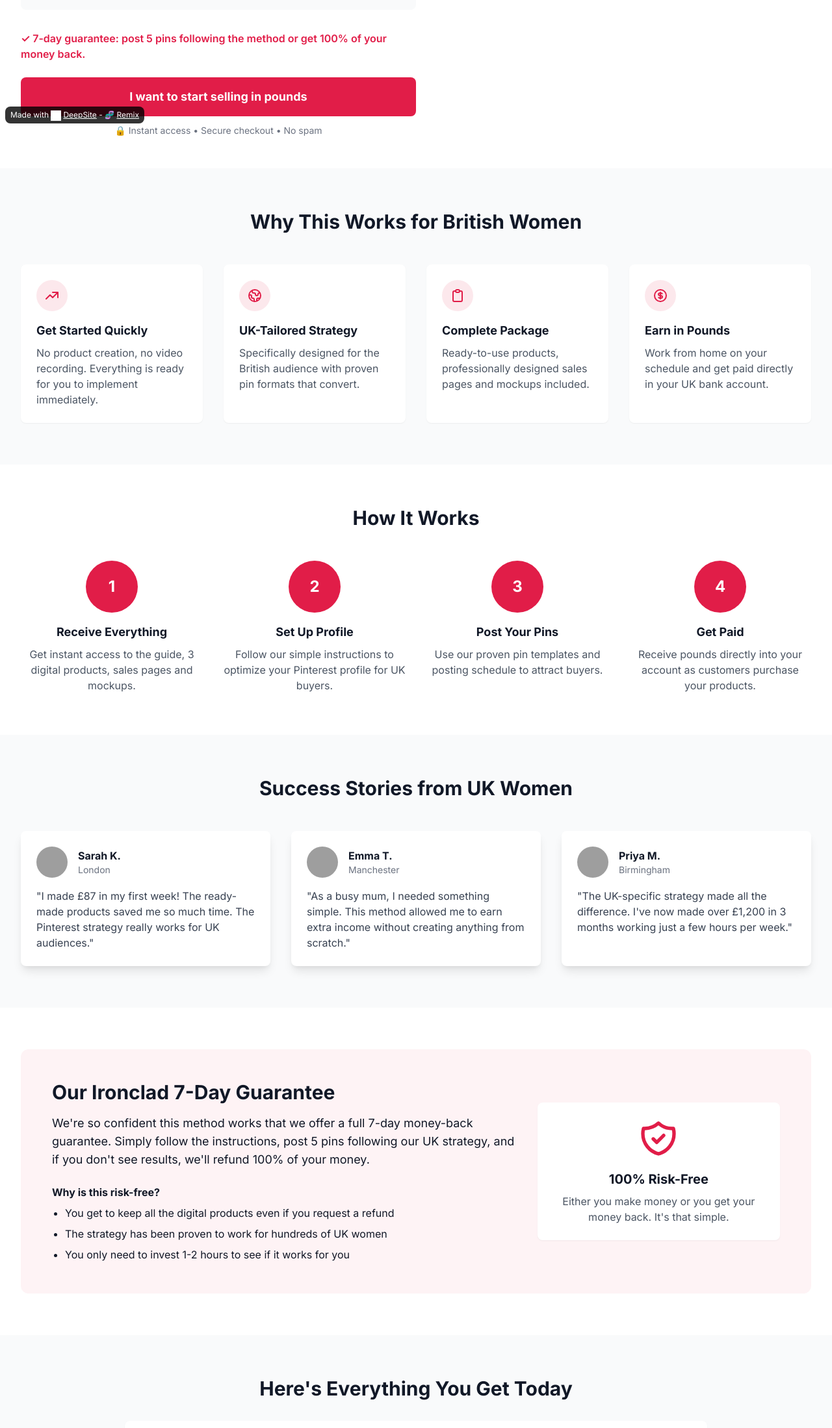
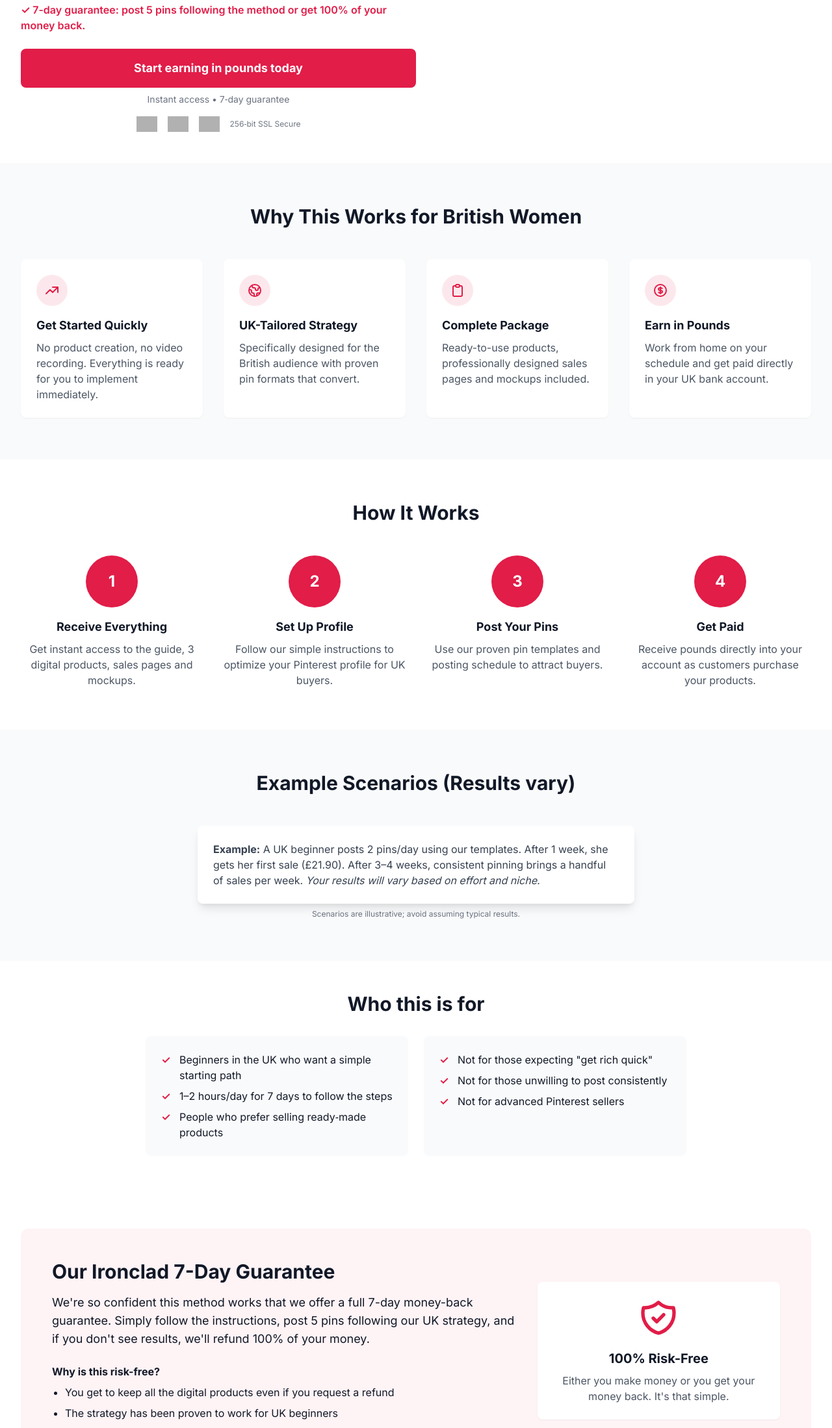
Before and after one commit to Arr0Zz/Pinterest-UK-Challenge, a plain HTML site: page index.html in a window 1280 px wide. Shown: the part 602-2800 px from the top of the page at 65% size. Drawn offline with nearby package versions, Linux system fonts and the light colour scheme; grey boxes are pictures that could not be loaded.

Commit message:
Update index.html

```diff
--- a/index.html
+++ b/index.html
@@ -9,7 +9,7 @@
     <meta property="og:image" content="https://example.com/pinterest-profit-method.jpg">
     <meta property="og:url" content="https://example.com">
     <meta name="twitter:card" content="summary_large_image">
-    <title>Pinterest Profit Method - Earn £ in 7 Days | Pinterest UK Challenge</title>
+    <title>Start Earning in Pounds This Week | Pinterest UK Method</title>
     <script src="https://cdn.tailwindcss.com"></script>
     <link rel="preconnect" href="https://fonts.googleapis.com">
     <link rel="preconnect" href="https://fonts.gstatic.com" crossorigin>
@@ -58,8 +58,12 @@
     <section class="py-12 px-4 sm:px-6 lg:px-8 max-w-7xl mx-auto">
         <div class="flex flex-col lg:flex-row items-center gap-12">
             <div class="lg:w-1/2">
-                <h1 class="text-4xl md:text-5xl font-bold leading-tight mb-6">Earn £ in 7 Days on Pinterest</h1>
-                <p class="text-xl text-gray-600 mb-8">Receive 3 ready-made digital products + sales pages and the step-by-step Pinterest UK strategy — publish your first pin today and start selling this week.</p>
+                <h1 class="text-4xl md:text-5xl font-bold leading-tight mb-4">
+                  Start earning in pounds this week on Pinterest
+                </h1>
+                <p class="text-xl text-gray-600 mb-6">
+                  Get 3 ready‑made digital products, sales pages and the UK‑specific Pinterest playbook. Post your first pin today.
+                </p>
 
                 <div class="bg-gray-50 p-6 rounded-lg mb-8">
                     <h3 class="font-bold text-lg mb-4">Here's everything you get:</h3>
@@ -79,13 +83,20 @@
                     <p class="text-primary font-semibold mb-2">✓ 7-day guarantee: post 5 pins following the method or get 100% of your money back.</p>
                 </div>
 
-                <a href="#final-cta" class="block w-full bg-primary hover:bg-opacity-90 text-white text-center font-bold py-4 px-6 rounded-lg text-lg transition duration-200 mb-3">
-                    I want to start selling in pounds
+                <a href="https://pay.hotmart.com/T101256274T?utm_source=pinterest&utm_medium=lp&utm_campaign=ppmethod"
+                   class="block w-full bg-primary hover:bg-opacity-90 text-white text-center font-bold py-4 px-6 rounded-lg text-lg transition duration-200 mb-2">
+                  Start earning in pounds today
                 </a>
-                <p class="text-gray-500 text-sm text-center">🔒 Instant access • Secure checkout • No spam</p>
+                <p class="text-gray-500 text-sm text-center mb-4">Instant access • 7‑day guarantee</p>
+
+                <!-- Trust / payment badges -->
+                <div class="flex items-center justify-center gap-4 opacity-80">
+                  <img src="https://upload.wikimedia.org/wikipedia/commons/2/2a/Visa_Brandmark_Blue_2021.png" alt="Visa" class="h-6">
+                  <img src="https://upload.wikimedia.org/wikipedia/commons/b/b7/MasterCard_Logo.svg" alt="Mastercard" class="h-6">
+                  <img src="https://upload.wikimedia.org/wikipedia/commons/4/41/Verified-by-visa-logo.png" alt="Secure" class="h-6">
+                  <span class="text-xs text-gray-600">256‑bit SSL Secure</span>
+                </div>
             </div>
-
-
         </div>
     </section>
 
@@ -172,43 +183,33 @@
     <!-- Social Proof Section -->
     <section class="py-16 px-4 sm:px-6 lg:px-8 bg-gray-50">
         <div class="max-w-7xl mx-auto">
-            <h2 class="text-3xl font-bold text-center mb-12">Success Stories from UK Women</h2>
+            <h2 class="text-3xl font-bold text-center mb-12">Example Scenarios (Results vary)</h2>
 
-            <div class="grid md:grid-cols-2 lg:grid-cols-3 gap-8">
-                <div class="bg-white p-6 rounded-lg testimonial-card">
-                    <div class="flex items-center mb-4">
-                        <img src="https://randomuser.me/api/portraits/women/43.jpg" alt="Sarah from London" class="w-12 h-12 rounded-full mr-4">
-                        <div>
-                            <h4 class="font-bold">Sarah K.</h4>
-                            <p class="text-gray-500 text-sm">London</p>
-                        </div>
-                    </div>
-                    <p class="text-gray-700">"I made £87 in my first week! The ready-made products saved me so much time. The Pinterest strategy really works for UK audiences."</p>
-                </div>
+            <div class="bg-white p-6 rounded-lg testimonial-card max-w-2xl mx-auto">
+              <p class="text-gray-700">
+                <strong>Example:</strong> A UK beginner posts 2 pins/day using our templates. After 1 week, she gets her first sale (£21.90).
+                After 3–4 weeks, consistent pinning brings a handful of sales per week. <em>Your results will vary based on effort and niche.</em>
+              </p>
+            </div>
+            <p class="text-xs text-gray-500 mt-2 text-center">Scenarios are illustrative; avoid assuming typical results.</p>
+        </div>
+    </section>
 
-                <div class="bg-white p-6 rounded-lg testimonial-card">
-                    <div class="flex items-center mb-4">
-                        <img src="https://randomuser.me/api/portraits/women/65.jpg" alt="Emma from Manchester" class="w-12 h-12 rounded-full mr-4">
-                        <div>
-                            <h4 class="font-bold">Emma T.</h4>
-                            <p class="text-gray-500 text-sm">Manchester</p>
-                        </div>
-                    </div>
-                    <p class="text-gray-700">"As a busy mum, I needed something simple. This method allowed me to earn extra income without creating anything from scratch."</p>
-                </div>
-
-                <div class="bg-white p-6 rounded-lg testimonial-card">
-                    <div class="flex items-center mb-4">
-                        <img src="https://randomuser.me/api/portraits/women/32.jpg" alt="Priya from Birmingham" class="w-12 h-12 rounded-full mr-4">
-                        <div>
-                            <h4 class="font-bold">Priya M.</h4>
-                            <p class="text-gray-500 text-sm">Birmingham</p>
-                        </div>
-                    </div>
-                    <p class="text-gray-700">"The UK-specific strategy made all the difference. I've now made over £1,200 in 3 months working just a few hours per week."</p>
-                </div>
-            </div>
-        </div>
+    <!-- Who This Is For Section -->
+    <section class="py-12 px-4 sm:px-6 lg:px-8 max-w-4xl mx-auto">
+      <h2 class="text-3xl font-bold text-center mb-8">Who this is for</h2>
+      <div class="grid md:grid-cols-2 gap-6">
+        <ul class="bg-gray-50 p-6 rounded-lg space-y-2">
+          <li class="value-item">Beginners in the UK who want a simple starting path</li>
+          <li class="value-item">1–2 hours/day for 7 days to follow the steps</li>
+          <li class="value-item">People who prefer selling ready‑made products</li>
+        </ul>
+        <ul class="bg-gray-50 p-6 rounded-lg space-y-2">
+          <li class="value-item">Not for those expecting "get rich quick"</li>
+          <li class="value-item">Not for those unwilling to post consistently</li>
+          <li class="value-item">Not for advanced Pinterest sellers</li>
+        </ul>
+      </div>
     </section>
 
     <!-- Guarantee Section -->
@@ -221,7 +222,7 @@
                     <p class="font-bold">Why is this risk-free?</p>
                     <ul class="list-disc pl-5 mt-2 space-y-2">
                         <li>You get to keep all the digital products even if you request a refund</li>
-                        <li>The strategy has been proven to work for hundreds of UK women</li>
+                        <li>The strategy has been proven to work for UK beginners</li>
                         <li>You only need to invest 1-2 hours to see if it works for you</li>
                     </ul>
                 </div>
@@ -280,7 +281,9 @@
                 <p class="text-4xl font-bold text-primary mb-4">Today: £21.90</p>
 
                 <div class="max-w-md mx-auto bg-white rounded-lg overflow-hidden shadow-sm mb-6">
-                    <div class="px-4 py-3 bg-primary text-white font-bold">HURRY! Bonus expires when timer hits zero:</div>
+                    <div class="px-4 py-3 bg-primary text-white font-bold">
+                      BONUS ends when the timer hits zero (UK keyword pack)
+                    </div>
                     <div class="p-4 countdown-box">
                         <div id="countdown" class="text-2xl font-bold text-gray-800">
                             <span id="hours">04</span>:<span id="minutes">27</span>:<span id="seconds">43</span>
@@ -288,7 +291,7 @@
                     </div>
                 </div>
 
-                <a href="#final-cta" class="inline-block bg-primary hover:bg-opacity-90 text-white font-bold py-4 px-8 rounded-lg text-lg transition duration-200 mb-3">
+                <a href="https://pay.hotmart.com/T101256274T?utm_source=pinterest&utm_medium=lp&utm_campaign=ppmethod" class="inline-block bg-primary hover:bg-opacity-90 text-white font-bold py-4 px-8 rounded-lg text-lg transition duration-200 mb-3">
                     Get Instant Access Now
                 </a>
                 <p class="text-gray-500 text-sm">🔒 Secure checkout • 7-day money-back guarantee</p>
@@ -352,7 +355,7 @@
     <section id="final-cta" class="py-16 px-4 sm:px-6 lg:px-8 bg-primary text-white">
         <div class="max-w-4xl mx-auto text-center">
             <h2 class="text-3xl font-bold mb-6">Ready to Start Selling in Pounds?</h2>
-            <p class="text-xl mb-8">Join hundreds of UK women who are earning extra income with our proven Pinterest method.</p>
+            <p class="text-xl mb-8">Join UK beginners who are earning extra income with our proven Pinterest method.</p>
 
             <div class="bg-white text-gray-900 rounded-lg p-6 max-w-md mx-auto mb-8">
                 <p class="text-gray-600 mb-2">Today's price:</p>
@@ -360,7 +363,7 @@
                 <p class="text-sm text-gray-500">One-time payment • No subscription</p>
             </div>
 
-            <a href="https://pay.hotmart.com/T101256274T" class="inline-block bg-white hover:bg-opacity-90 text-primary font-bold py-4 px-8 rounded-lg text-lg transition duration-200 mb-3">
+            <a href="https://pay.hotmart.com/T101256274T?utm_source=pinterest&utm_medium=lp&utm_campaign=ppmethod" class="inline-block bg-white hover:bg-opacity-90 text-primary font-bold py-4 px-8 rounded-lg text-lg transition duration-200 mb-3">
                 Unlock My Access Now
             </a>
             <p class="text-white text-opacity-80 text-sm">Secure checkout • Immediate delivery • 7-day guarantee</p>
@@ -381,13 +384,12 @@
     </footer>
 
     <script>
-        // Countdown Timer
+        // Countdown Timer (set to 48 hours from now)
         function updateCountdown() {
             const now = new Date();
-            const midnight = new Date();
-            midnight.setHours(24, 0, 0, 0);
+            const endTime = new Date(now.getTime() + 48 * 60 * 60 * 1000); // 48 hours from now
 
-            const diff = midnight - now;
+            const diff = endTime - now;
 
             const hours = Math.floor(diff / (1000 * 60 * 60));
             const minutes = Math.floor((diff % (1000 * 60 * 60)) / (1000 * 60));
@@ -406,14 +408,8 @@
             button.addEventListener('click', () => {
                 const content = button.nextElementSibling;
                 content.classList.toggle('hidden');
-
-                // Rotate icon
-                const icon = button.querySelector('svg');
-                if (icon) {
-                    icon.classList.toggle('rotate-90');
-                }
             });
         });
     </script>
-<p style="border-radius: 8px; text-align: center; font-size: 12px; color: #fff; margin-top: 16px;position: fixed; left: 8px; bottom: 8px; z-index: 10; background: rgba(0, 0, 0, 0.8); padding: 4px 8px;">Made with <img src="https://enzostvs-deepsite.hf.space/logo.svg" alt="DeepSite Logo" style="width: 16px; height: 16px; vertical-align: middle;display:inline-block;margin-right:3px;filter:brightness(0) invert(1);"><a href="https://enzostvs-deepsite.hf.space" style="color: #fff;text-decoration: underline;" target="_blank" >DeepSite</a> - 🧬 <a href="https://enzostvs-deepsite.hf.space?remix=gjs25k/side" style="color: #fff;text-decoration: underline;" target="_blank" >Remix</a></p></body>
+</body>
 </html>
```
